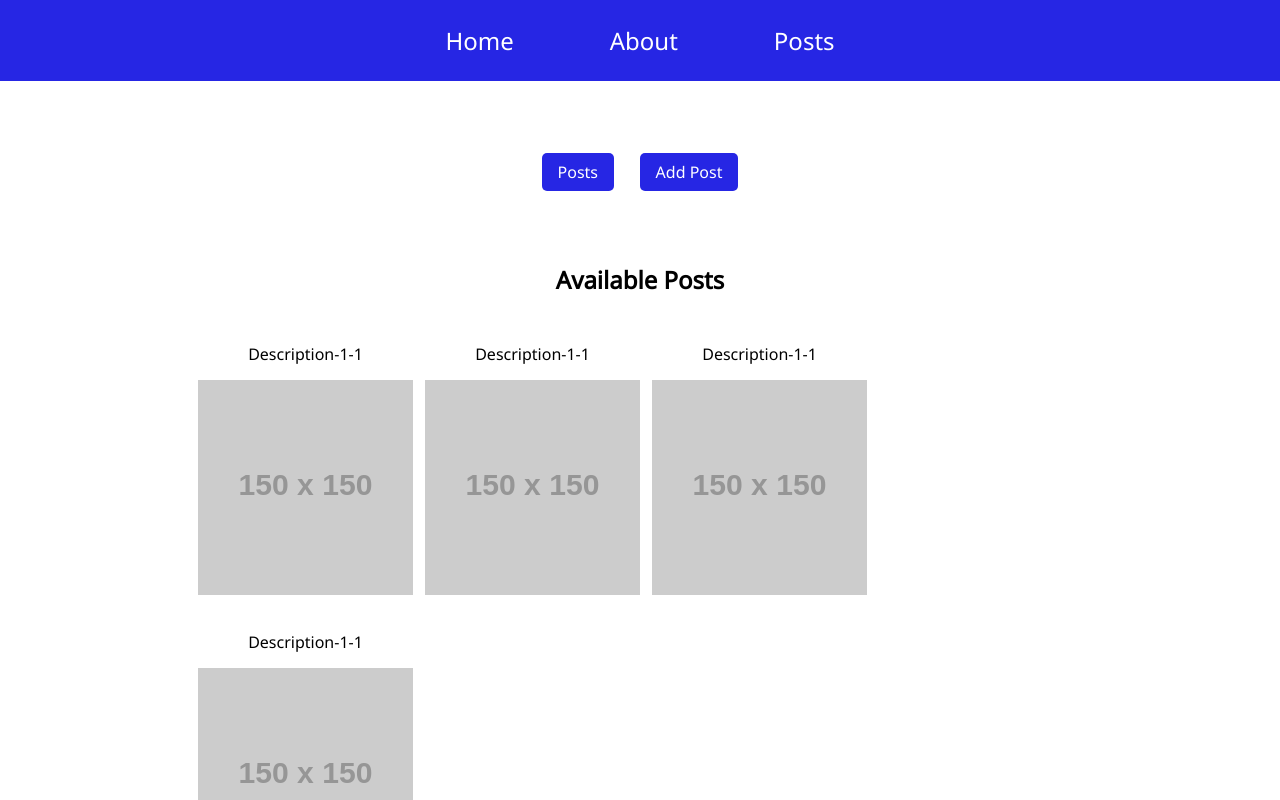
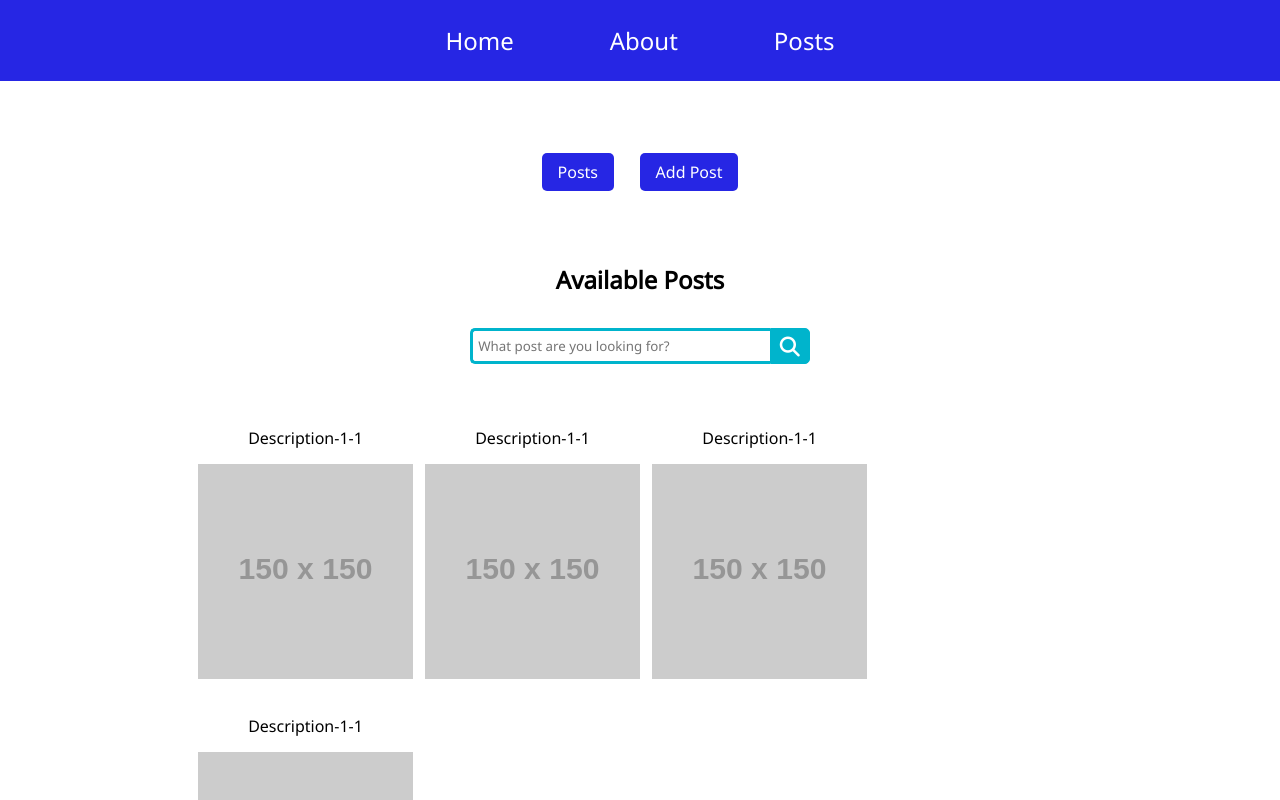
Before and after one commit to WMCharles/React-Blog, a React (Create React App) app: page /posts/post-list in a window 1280 px wide. Shown: the top 800 px of the page. Built offline with nearby package versions, Linux system fonts and the light colour scheme.

Commit message:
add search bar

```diff
--- a/src/components/PostList.js
+++ b/src/components/PostList.js
@@ -6,6 +6,12 @@ export default function PostList() {
       <div class="posts">
         <div className='title'>
           <h2>Available Posts</h2>
+        </div>
+        <div class="search">
+            <input type="text" class="searchTerm" placeholder="What post are you looking for?"/>
+            <button type="submit" class="searchButton">
+              <i class="fa fa-search"></i>
+           </button>
         </div>
         <div class="post">
             <div class="post-item">
```
